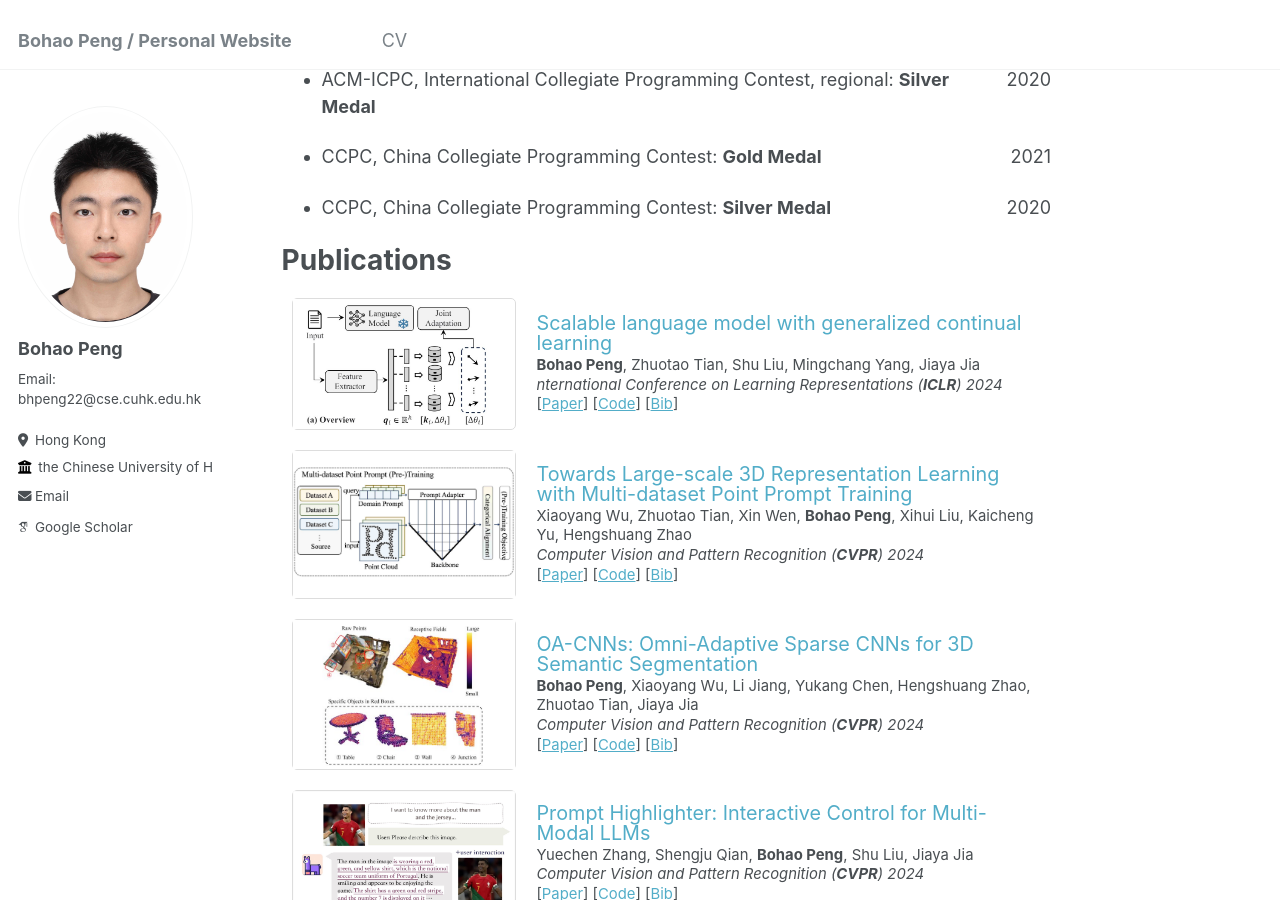
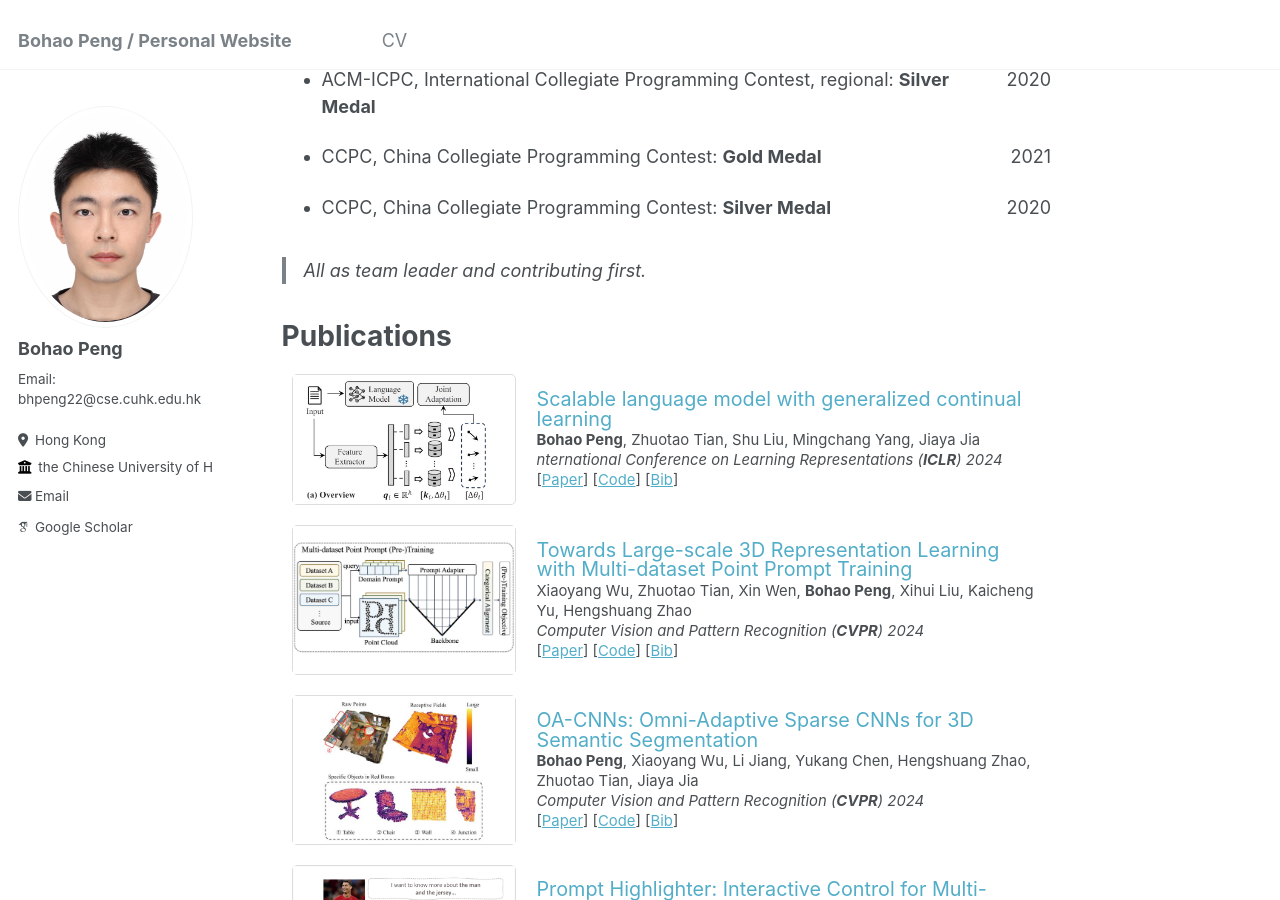
Before and after one commit to Pbihao/pbihao.github.io, a Jekyll site: the page built from _pages/about.md, in a window 1280 px wide and 900 px high, scrolled down 564 px. Built offline with Jekyll 4.4.1, drawn with Linux system fonts in a browser that asks for light colours; some web fonts are replaced.

Commit message:
add contribution

```diff
--- a/_pages/about.md
+++ b/_pages/about.md
@@ -24,6 +24,8 @@ Selected Awards
 * <p style="display: flex; justify-content: space-between;font-size: 18px;"><span>ACM-ICPC, International Collegiate Programming Contest, regional: <strong>Silver Medal</strong></span><span style="margin-left: auto;">2020</span></p>
 * <p style="display: flex; justify-content: space-between;font-size: 18px;"><span>CCPC, China Collegiate Programming Contest: <strong>Gold Medal</strong></span><span style="margin-left: auto;">2021</span></p>
 * <p style="display: flex; justify-content: space-between;font-size: 18px;"><span>CCPC, China Collegiate Programming Contest: <strong>Silver Medal</strong></span><span style="margin-left: auto;">2020</span></p>
+
+> All as team leader and contributing first.
 
 Publications
 ======
```
